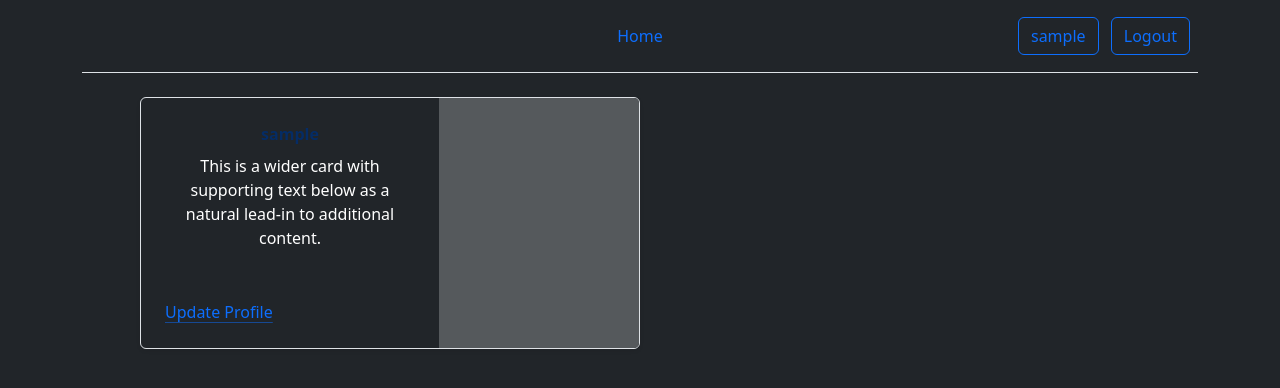
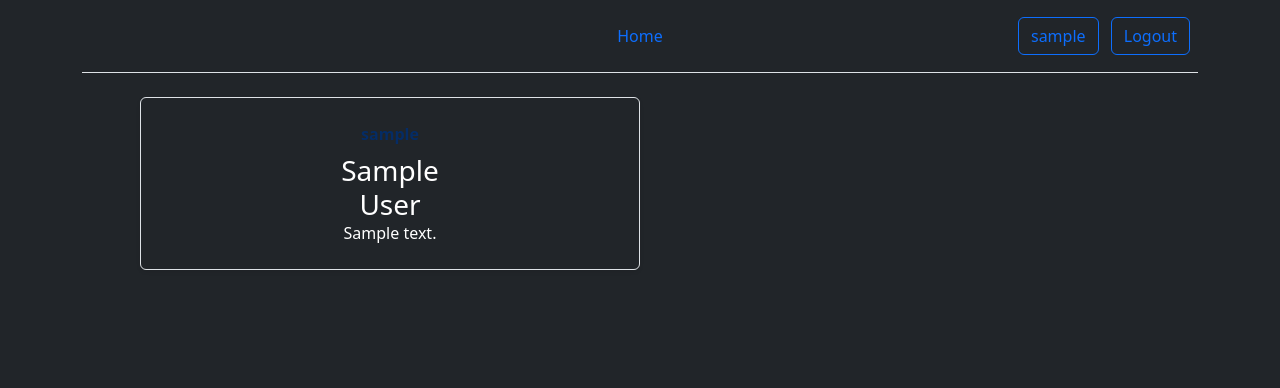
Before and after one commit to KhvPaul/django_custom_user, a Django app: page /example/1/ in a window 1280 px wide. Shown: the top 388 px of the page. Run offline with Django 4.2, Linux system fonts and the light colour scheme; tables that the repository leaves empty hold one stand-in row (values such as "Sample post"); some libraries are stand-ins or nearby versions.

Commit message:
minor fixes

```diff
--- a/templates/example/user_detail.html
+++ b/templates/example/user_detail.html
@@ -5,18 +5,21 @@
       <div class="row g-0 border rounded overflow-hidden flex-md-row mb-4 shadow-sm h-md-250 position-relative">
         <div class="col p-4 d-flex flex-column position-static">
           <strong class="d-inline-block mb-2 text-primary-emphasis">{{ object.username }}</strong>
-          <h3 class="mb-0">{{ object.full_name }}</h3>
-          <p class="card-text mb-auto">This is a wider card with supporting text below as a natural lead-in to additional content.</p>
-            {% if user == object %}
+          <h3 class="mb-0">{{ object.first_name }}</h3>
+        <h3 class="mb-0">{{ object.last_name }}</h3>
+          <p class="card-text mb-auto">{{ object.biography }}</p>
+
+            {% if request.user == object %}
               <a href="{% url "example:user_update" %}" class="icon-link gap-1 icon-link-hover stretched-link">
                 Update Profile
                 <svg class="bi"><use xlink:href="#chevron-right"></use></svg>
               </a>
             {% endif %}
         </div>
-        <div class="col-auto d-none d-lg-block">
-          <svg class="bd-placeholder-img" width="200" height="250" xmlns="http://www.w3.org/2000/svg" role="img" aria-label="Placeholder: Thumbnail" preserveAspectRatio="xMidYMid slice" focusable="false"><title>Placeholder</title><rect width="100%" height="100%" fill="#55595c"></rect><text x="50%" y="50%" fill="#eceeef" dy=".3em"><img src="{{ object.avatar.url }}" alt=""></text></svg>
-        </div>
       </div>
     </div>
+    <div class="col-md-6">
+        <img src="{{ object.avatar.url }}" alt="">
+    </div>
+
 {% endblock %}
--- a/templates/example/user_list.html
+++ b/templates/example/user_list.html
@@ -16,11 +16,11 @@
         {% for object in user_list %}
             <tr>
                 <td>{{ object.id }}</td>
-            <td>{{ object.username }}</td>
+                <td><a href="{% url "example:user_detail" object.id %}">{{ object.username }}</a></td>
                 <td>{{ object.email }}</td>
                 <td>{{ object.first_name }}</td>
                 <td>{{ object.last_name }}</td>
-            {% if object == user %}
+                {% if request.user == object %}
                     <td>
                     <a class="btn btn-warning btn-sm" href="{% url 'example:user_update' %}">
                         <span class="glyphicon glyphicon-pencil"></span> Edit
--- a/templates/registration/login.html
+++ b/templates/registration/login.html
@@ -25,12 +25,8 @@
             {% render_field field class+="form-control"%}
         </div>
     {% endfor %}
-  <div class="mb-3 form-check">
-    <input type="checkbox" class="form-check-input" id="exampleCheck1">
-    <label class="form-check-label" for="exampleCheck1">Check me out</label>
-  </div>
   <button type="submit" class="btn btn-primary">Submit</button>
-    <input type="hidden" name="next" value="{{ next }}"/>
+    <input type="hidden" name="next" value="{% if next %}{{ next }}{% else %}{% url "example:user_list" %}{% endif %}"/>
 </form>
 </div>
 
```
Also changed, not shown: templates/example/user_form.html (+19 -9 lines). Lines whose indentation alone changed are shown as unchanged.
